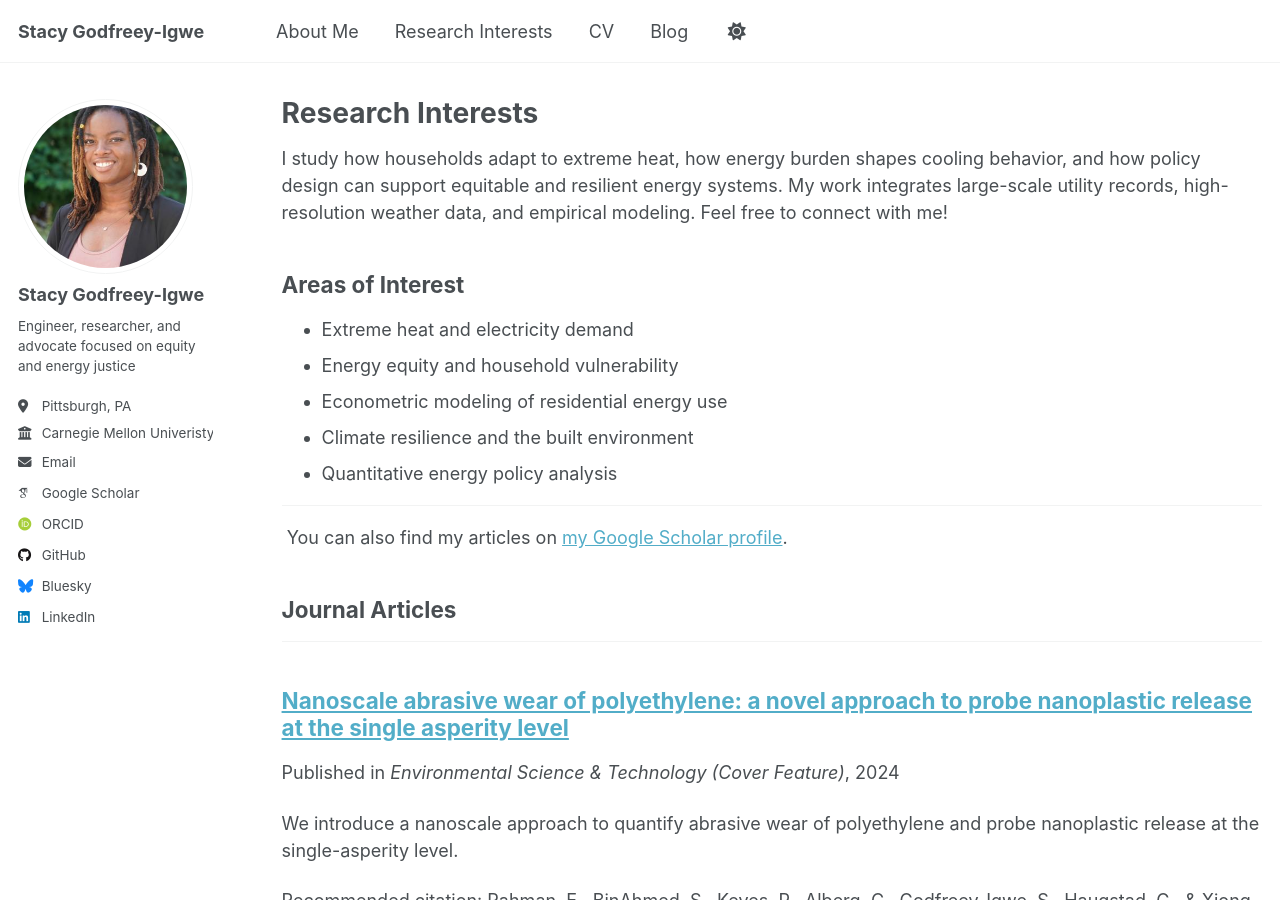
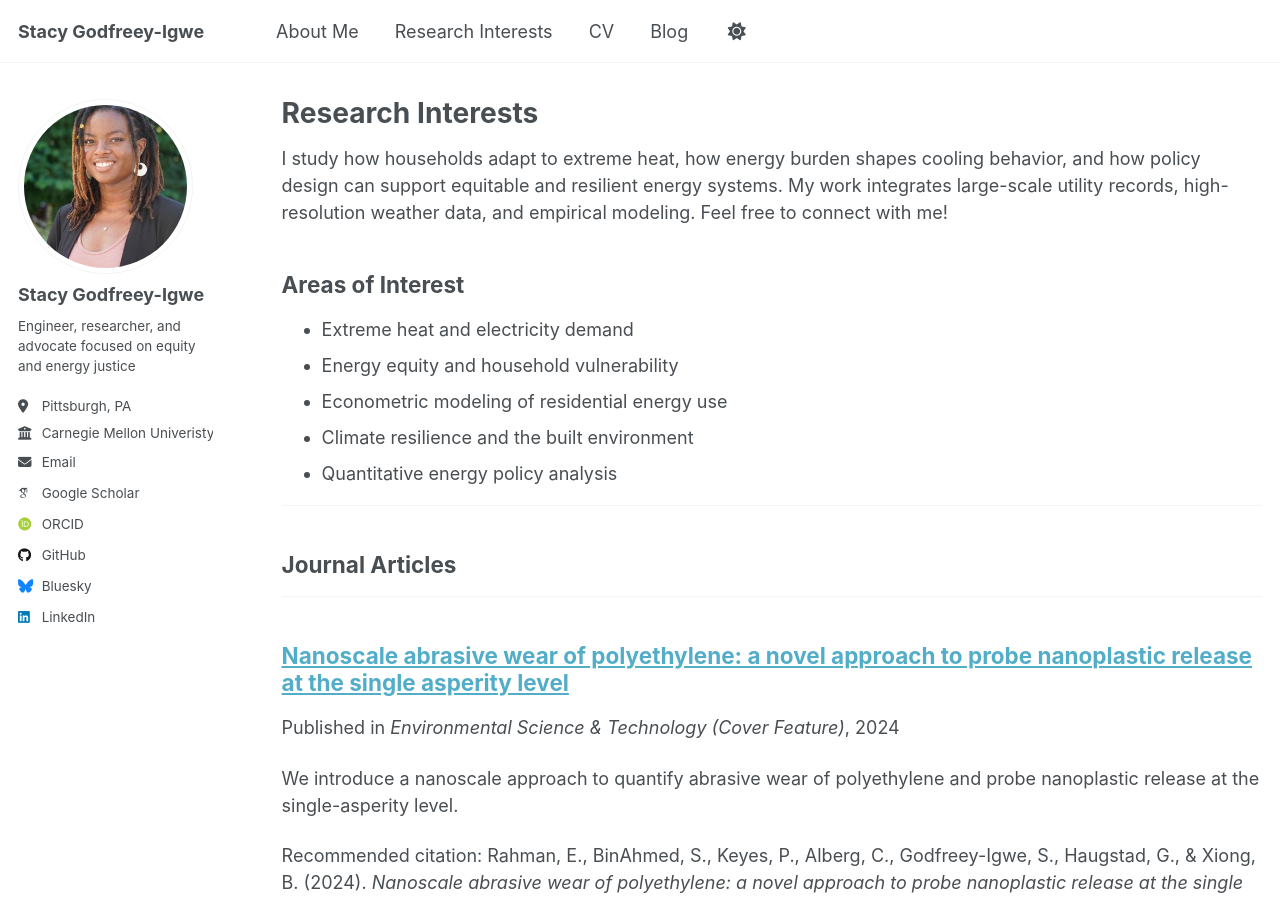
Before and after one commit to sg129646/sg129646.github.io, a Jekyll site: the page built from _pages/research.html, in a window 1280 px wide and 900 px high. Built offline with Jekyll 4.4.1, drawn with Linux system fonts in a browser that asks for light colours; some web fonts are replaced.

Commit message:
Update research.html

```diff
--- a/_pages/research.html
+++ b/_pages/research.html
@@ -22,12 +22,6 @@ author_profile: true
 </ul>
 <hr>
 
-{% if site.author.googlescholar %}
-  <div class="wordwrap">
-    You can also find my articles on <a href="{{ site.author.googlescholar }}">my Google Scholar profile</a>.
-  </div>
-{% endif %}
-
 {% include base_path %}
 
 {% if site.publication_category %}
```
